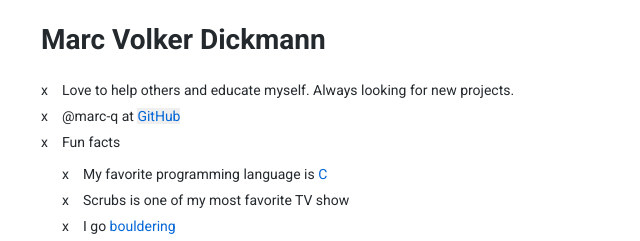
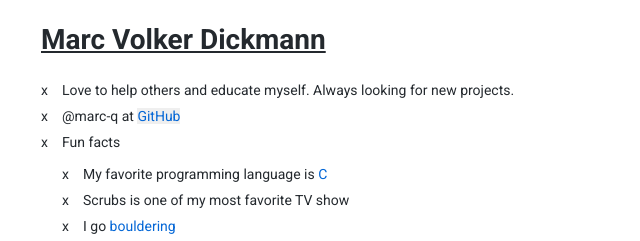
Before and after one commit to marc-q/fmtone, a Jekyll site: the page built from index.html, in a window 1280 px wide. Shown: the top 241 px of the page, without its empty margins (107-747 px from the left). Built offline with Jekyll 4.4.1, drawn with Linux system fonts in a browser that asks for light colours.

Commit message:
Make the header h1 a link and underlined.

```diff
--- a/_layouts/default.html
+++ b/_layouts/default.html
@@ -5,9 +5,10 @@
     <meta name="viewport" content="width=device-width, initial-scale=1">
     <link rel="icon" type="image/x-icon" class="js-site-favicon" href="assets/img/logo.svg">
     <style>
-      html {font-family: Roboto; font-size: 14px; line-height: 1.5; font-weight: 400; background-color: #fff; color: #24292e;}
+      html, header a {font-family: Roboto; font-size: 14px; line-height: 1.5; font-weight: 400; background-color: #fff; color: #24292e;}
       body {margin: 0; padding: 0; border: 0; width: 80%; min-height: 95vh; margin-left: 10%; position: relative;}
       a {color: #0366d6; text-decoration: none;}
+      header h1 {text-decoration: underline;}
       mark {background-color: #efefef;}
       blockquote {border-left: 0.25em solid gray; padding: 0 1em; color: #6a737d;}
       .list {margin-top: 0.8em; padding-left: 1.5em; list-style: none;}
@@ -24,7 +25,7 @@
     {% seo %}
   </head>
   <body>
-     <header><h1>Marc Volker Dickmann</h1></header>
+    <header><a href="/index"><h1>Marc Volker Dickmann</h1></a></header>
 
      {{ content }}
 
```
